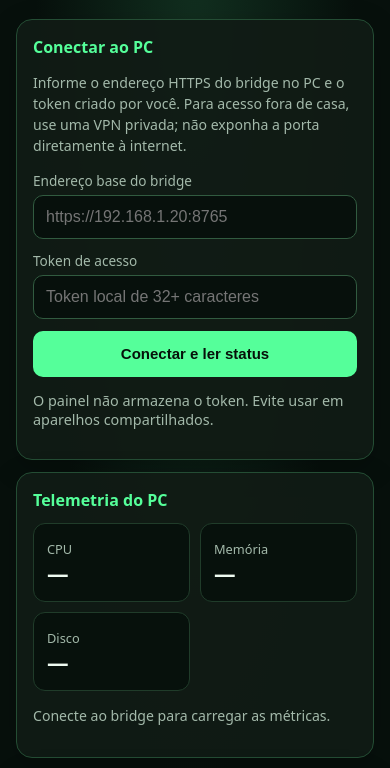
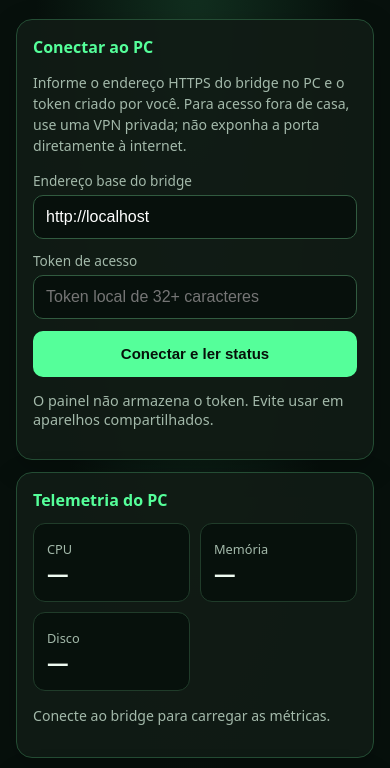
Before and after one commit to alabalaba889/BLACKCORE-ULTIMATE, a plain HTML site: page mobile_web/index.html in a window 390 px wide. Shown: the part 69-837 px from the top of the page. Drawn offline with Linux system fonts and the light colour scheme.

Commit message:
Default mobile panel to its same-origin bridge address

```diff
--- a/mobile_web/index.html
+++ b/mobile_web/index.html
@@ -40,6 +40,7 @@ async function connect(){
   el('message').textContent='Conectado. Somente leitura; nenhum comando foi executado.';el('message').className='good';el('state').textContent='CONECTADO';el('refresh').hidden=false;
  }catch(e){el('state').textContent='ERRO';el('message').textContent='Falha: '+e.message+'\nVerifique URL, token, certificado HTTPS e VPN/Wi-Fi.';el('message').className='bad';}
 }
+if(location.protocol==='https:'||location.hostname==='localhost'||location.hostname==='127.0.0.1')el('endpoint').value=location.origin;
 el('connect').addEventListener('click',connect);el('refresh').addEventListener('click',connect);
 if('serviceWorker' in navigator)navigator.serviceWorker.register('./sw.js').catch(()=>{});
 </script></main></body></html>
```
